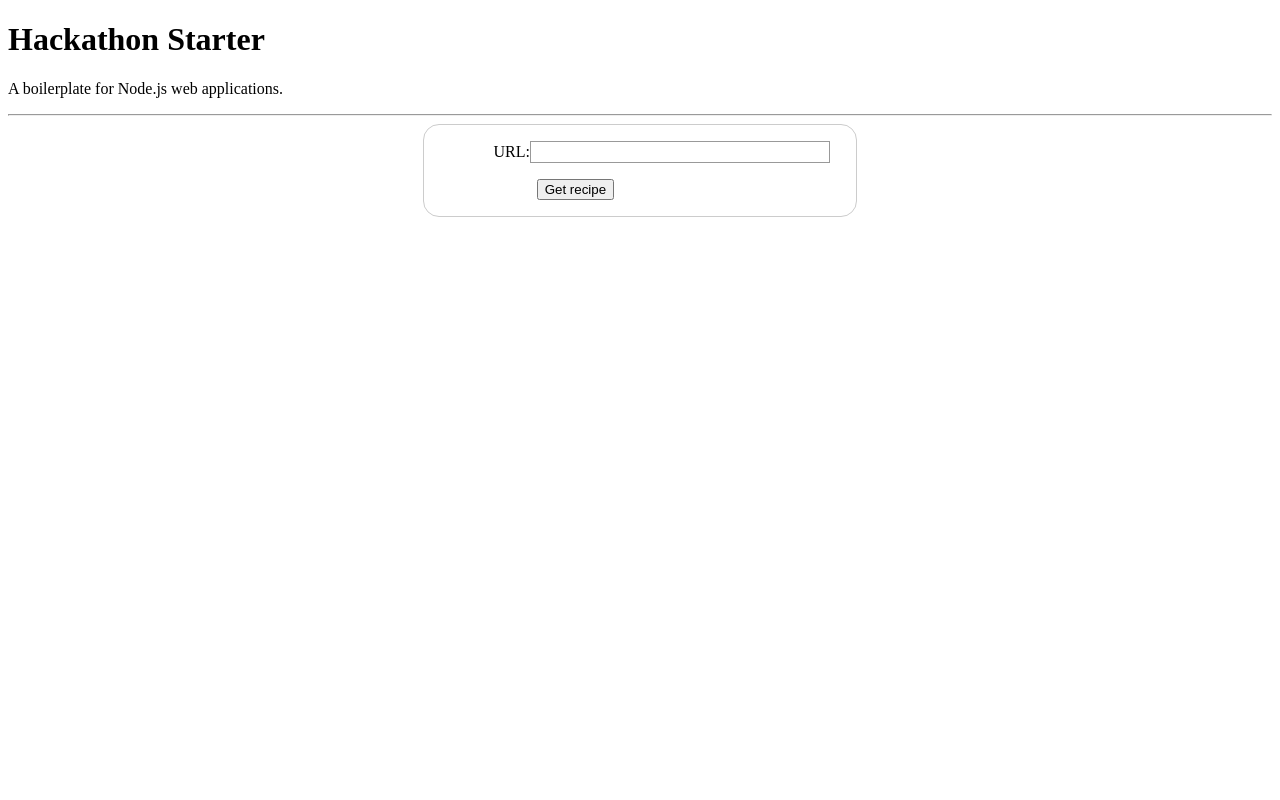
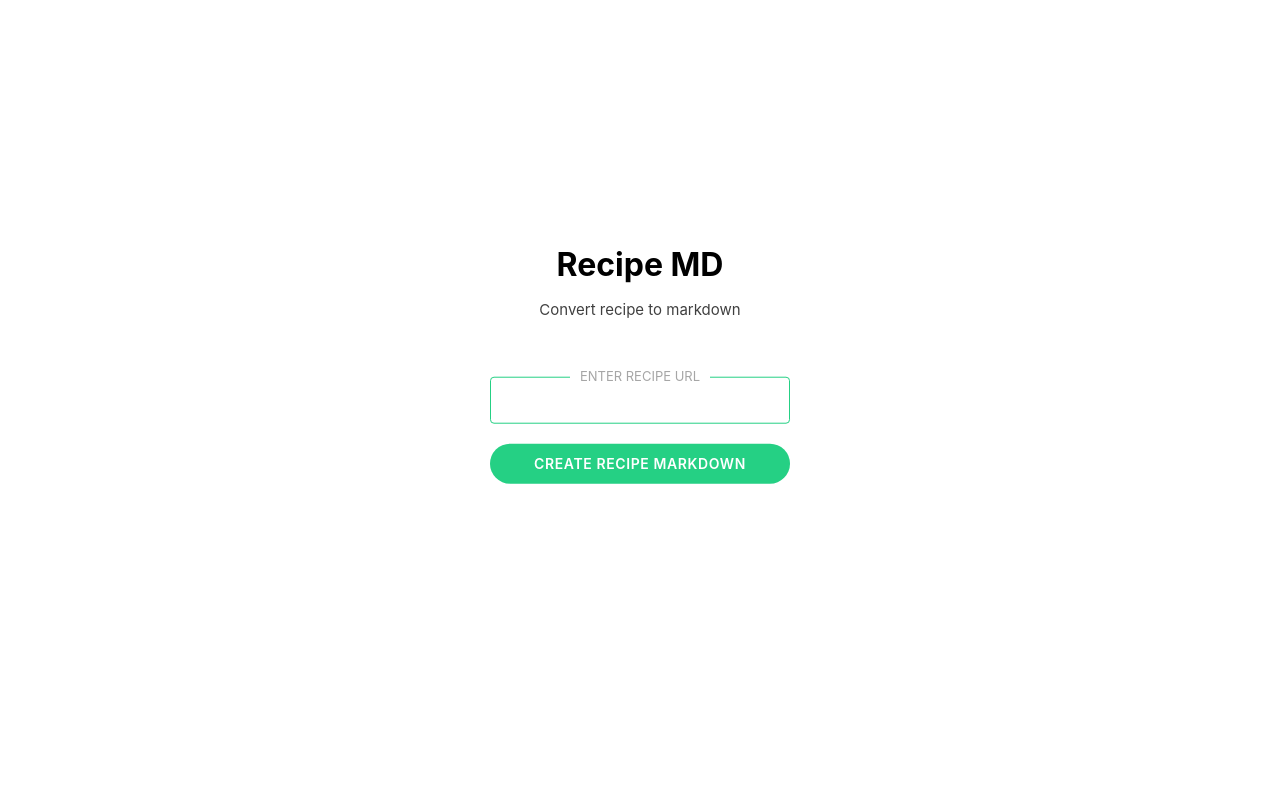
Before and after one commit to jroyal/recipe-md, a Node server app: page / in a window 1280 px wide. Run offline with Node 20, Linux system fonts and the light colour scheme.

Commit message:
use outline as the basis for the basic form

```diff
--- a/src/controllers/index.ts
+++ b/src/controllers/index.ts
@@ -1,9 +1,6 @@
 import { Request, Response } from "express";
 import { parseRecipe } from "../parser/recipe";
-/**
- * GET /
- * Home page.
- */
+
 export const index = (req: Request, res: Response) => {
   res.render("index", {
     title: "Home",
--- a/src/public/css/main.css
+++ b/src/public/css/main.css
@@ -1,65 +1,207 @@
-form {
-  /* Center the form on the page */
-  margin: 0 auto;
-  width: 400px;
-  /* Form outline */
-  padding: 1em;
-  border: 1px solid #ccc;
-  border-radius: 1em;
+body {
+  margin: 0;
+  padding: 0;
+  min-width: 320px;
+  background: #fff;
+  line-height: 1.4285em;
+  overflow-x: hidden;
+  font-family: -apple-system, BlinkMacSystemFont, "Segoe UI", Roboto, Oxygen,
+    Ubuntu, Cantarell, "Open Sans", "Helvetica Neue", sans-serif;
+  height: 100%;
+  position: relative;
 }
 
-ul {
-  list-style: none;
-  padding: 0;
-  margin: 0;
+a {
+  text-decoration: none;
+  color: #25d084;
 }
 
-form li + li {
-  margin-top: 1em;
+.noselect {
+  -webkit-touch-callout: none;
+  -webkit-user-select: none;
+  -khtml-user-select: none;
+  -moz-user-select: none;
+  -ms-user-select: none;
+  user-select: none;
 }
 
-label {
-  /* Uniform size & alignment */
-  display: inline-block;
-  width: 90px;
-  text-align: right;
+.hidden {
+  display: none;
 }
 
-input,
-textarea {
-  /* To make sure that all text fields have the same font settings
- By default, textareas have a monospace font */
-  font: 1em sans-serif;
-
-  /* Uniform text field size */
-  width: 300px;
-  box-sizing: border-box;
-
-  /* Match form field borders */
-  border: 1px solid #999;
+.abovefold {
+  background: #ffffff;
+  width: 100%;
+  top: 0;
+  bottom: 0;
+  min-height: 100vh;
 }
 
-input:focus,
-textarea:focus {
-  /* Additional highlight for focused elements */
-  border-color: #000;
+.wrapper {
+  margin: 0;
+  position: absolute;
+  top: 46%;
+  left: 50%;
+  transform: translate(-50%, -50%);
 }
 
-textarea {
-  /* Align multiline text fields with their labels */
-  vertical-align: top;
-
-  /* Provide space to type some text */
-  height: 5em;
+.branding {
+  padding-bottom: 15px;
+  text-align: center;
+  display: block;
+  margin: auto;
 }
 
-.button {
-  /* Align buttons with the text fields */
-  padding-left: 90px; /* same size as the label elements */
+.wordmark {
+  padding-bottom: 10px;
+  text-align: center;
+  display: block;
+  margin: auto;
 }
 
-button {
-  /* This extra margin represent roughly the same space as the space
- between the labels and their text fields */
-  margin-left: 0.5em;
+.branding .subheading {
+  margin-bottom: 40px;
+  font-size: 15px;
+  opacity: 0.75;
+  text-align: center;
 }
+
+.link {
+  text-align: center;
+}
+
+.source-input {
+  height: 47px;
+  font-size: 14px;
+  padding: 2px 10px 0;
+  outline: 0;
+  background: #fff;
+  -webkit-appearance: none;
+  -moz-appearance: none;
+  appearance: none;
+  box-sizing: border-box;
+  border-radius: 4px;
+  font-family: -apple-system, BlinkMacSystemFont, "Segoe UI", Roboto, Oxygen,
+    Ubuntu, Cantarell, "Open Sans", "Helvetica Neue", sans-serif;
+  letter-spacing: 0;
+  color: #d7d7d7;
+  font-weight: 200;
+  font-style: normal;
+  border: 1px solid rgba(0, 0, 0, 0.15);
+  border-radius: 4;
+  margin-bottom: 20px;
+  width: 300px;
+  min-width: 300px !important;
+  max-width: 50% !important;
+  transition: width 0.25s, border 0.25s;
+}
+
+.source-input:focus {
+  border: 1px solid #25d084;
+  color: black;
+}
+
+.input-invalid {
+  border: 1px solid #ff6175;
+}
+
+.input-container {
+  position: relative;
+}
+
+.input-label {
+  text-align: center;
+  position: absolute;
+  left: 0;
+  right: 0;
+  margin: 3px auto;
+  bottom: 53px;
+  background-color: white;
+  width: 140px;
+  font-size: 13px;
+  color: #a6a6a6;
+  text-transform: uppercase;
+  font-family: -apple-system, BlinkMacSystemFont, "Segoe UI", Roboto, Oxygen,
+    Ubuntu, Cantarell, "Open Sans", "Helvetica Neue", sans-serif;
+}
+
+::-webkit-input-placeholder {
+  /* WebKit, Blink, Edge */
+  color: #cccccc;
+}
+
+:-moz-placeholder {
+  /* Mozilla Firefox 4 to 18 */
+  color: #cccccc;
+  opacity: 1;
+}
+
+::-moz-placeholder {
+  /* Mozilla Firefox 19+ */
+  color: #cccccc;
+  opacity: 1;
+}
+
+.main-button {
+  text-align: center;
+}
+
+.clean {
+  font-family: -apple-system, BlinkMacSystemFont, "Segoe UI", Roboto, Oxygen,
+    Ubuntu, Cantarell, "Open Sans", "Helvetica Neue", sans-serif;
+  font-weight: 600;
+  font-style: normal;
+  width: 300px;
+  text-transform: uppercase;
+  font-size: 14px;
+  line-height: 9px;
+  letter-spacing: 0.6px;
+  padding: 0 24px;
+  height: 40px;
+  border-radius: 40px;
+  -ms-flex-negative: 0;
+  flex-shrink: 0;
+  -webkit-transition: all 0.2s ease;
+  -moz-transition: all 0.2s ease;
+  -o-transition: all 0.2s ease;
+  transition: all 0.2s ease;
+  background-color: #25d084;
+  color: #fff;
+  outline: 0;
+  border: 0;
+  -webkit-transition-property: opacity, background-color, -webkit-transform;
+  -moz-transition-property: opacity, background-color, -webkit-transform;
+  -o-transition-property: opacity, transform, background-color;
+  transition-property: opacity, transform, background-color, -webkit-transform;
+  cursor: pointer;
+  margin-bottom: 20px;
+  -webkit-tap-highlight-color: rgba(0, 0, 0, 0);
+  user-select: none;
+}
+
+.clean:hover {
+  opacity: 0.8;
+}
+
+:root {
+  --base-font-weight: 400;
+  --base-font-size: 22px/1.62;
+  --sys-font-family: "Adobe Garamond Pro", "Georgia", "Times New Roman", Times,
+    serif;
+  --zh-font-family: -apple-system, BlinkMacSystemFont, "Segoe UI", "Droid Sans",
+    "Helvetica Neue", "PingFang SC", "Hiragino Sans GB", "Droid Sans Fallback",
+    "Microsoft YaHei", sans-serif;
+  --sub-font-family: -apple-system, BlinkMacSystemFont, "Segoe UI", "Droid Sans",
+    "Helvetica Neue", "PingFang SC", "Hiragino Sans GB", "Droid Sans Fallback",
+    "Microsoft YaHei", sans-serif;
+  --base-font-family: var(--sys-font-family), var(--zh-font-family);
+  --code-font-family: Menlo, Monaco, Consolas, "Courier New";
+  --base-color: #444443;
+  --emphasis-color: #222223;
+  --link-color: #0985ce;
+  --link-hover-color: #0985ce;
+  --figure-color: #666665;
+  --blockquote-color: #666664;
+  --code-color: #808080;
+  --pre-code-color: #4c4c4c;
+}
--- a/src/views/index.pug
+++ b/src/views/index.pug
@@ -9,14 +9,17 @@ html(lang='')
     link(rel='stylesheet', href='/css/main.css')
 
   body
-    h1 Hackathon Starter
-    p.lead A boilerplate for Node.js web applications.
-    hr
+    div(class="abovefold")
+      div(class="wrapper")
+        div(class="branding noselect")
+          h1 Recipe MD
+          div(class="subheading") Convert recipe to markdown
 
-    form(action="parse_recipe" method="get")
-        ul
-          li
-            label(for="recipe_url") URL:
-            input(type="text" id="recipe_url" name="recipe_url")
-          li(class="button")
-            button(type="submit") Get recipe
+
+        form(action="parse_recipe" method="get")
+          div(class="input-container")
+            p(class="input-label noselect") Enter recipe URL
+            div(class="link")
+              input(id="recipe_url" name="recipe_url" class="source-input" autocomplete="off" autofocus="" style="width: 12px;")
+          div(class="main-button")
+            button(class="clean" type="submit") CREATE RECIPE MARKDOWN
```
